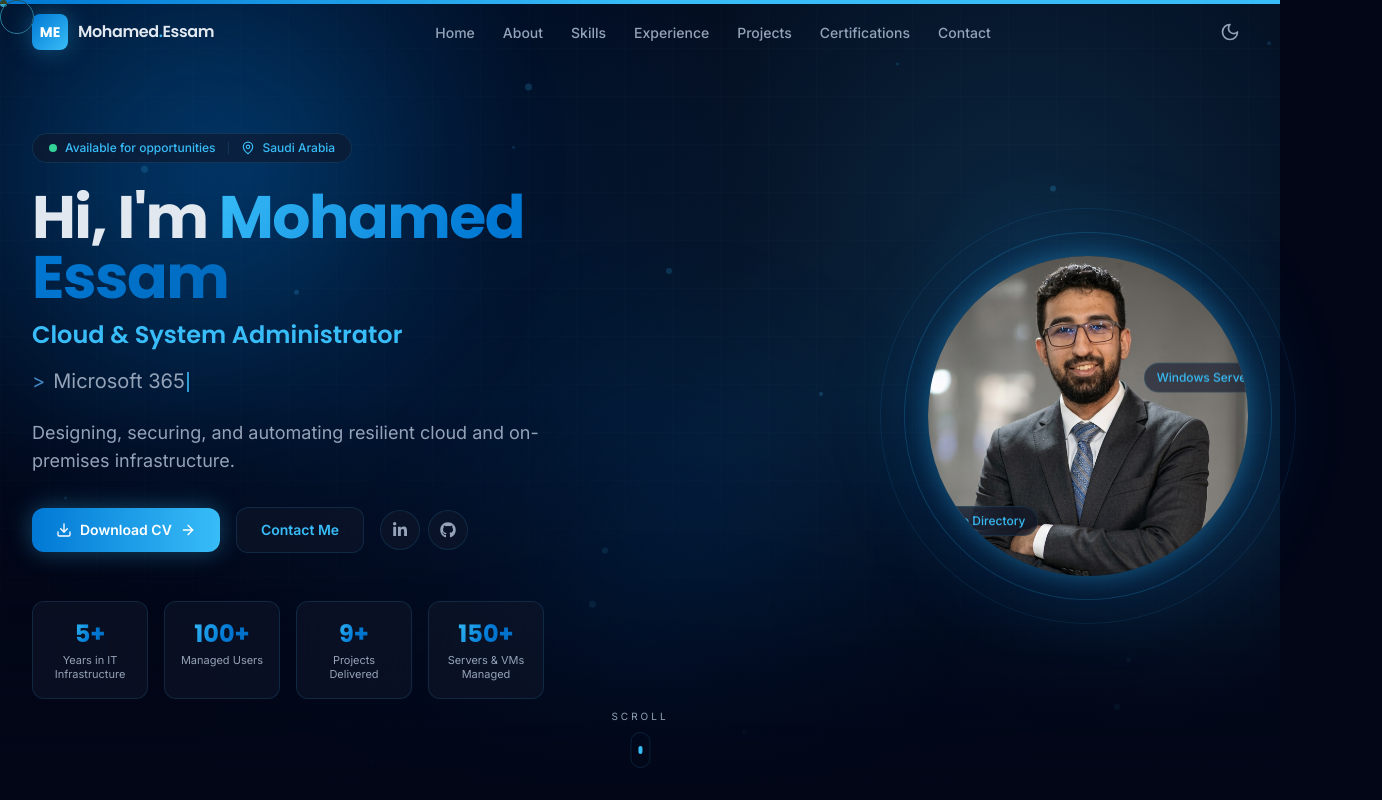
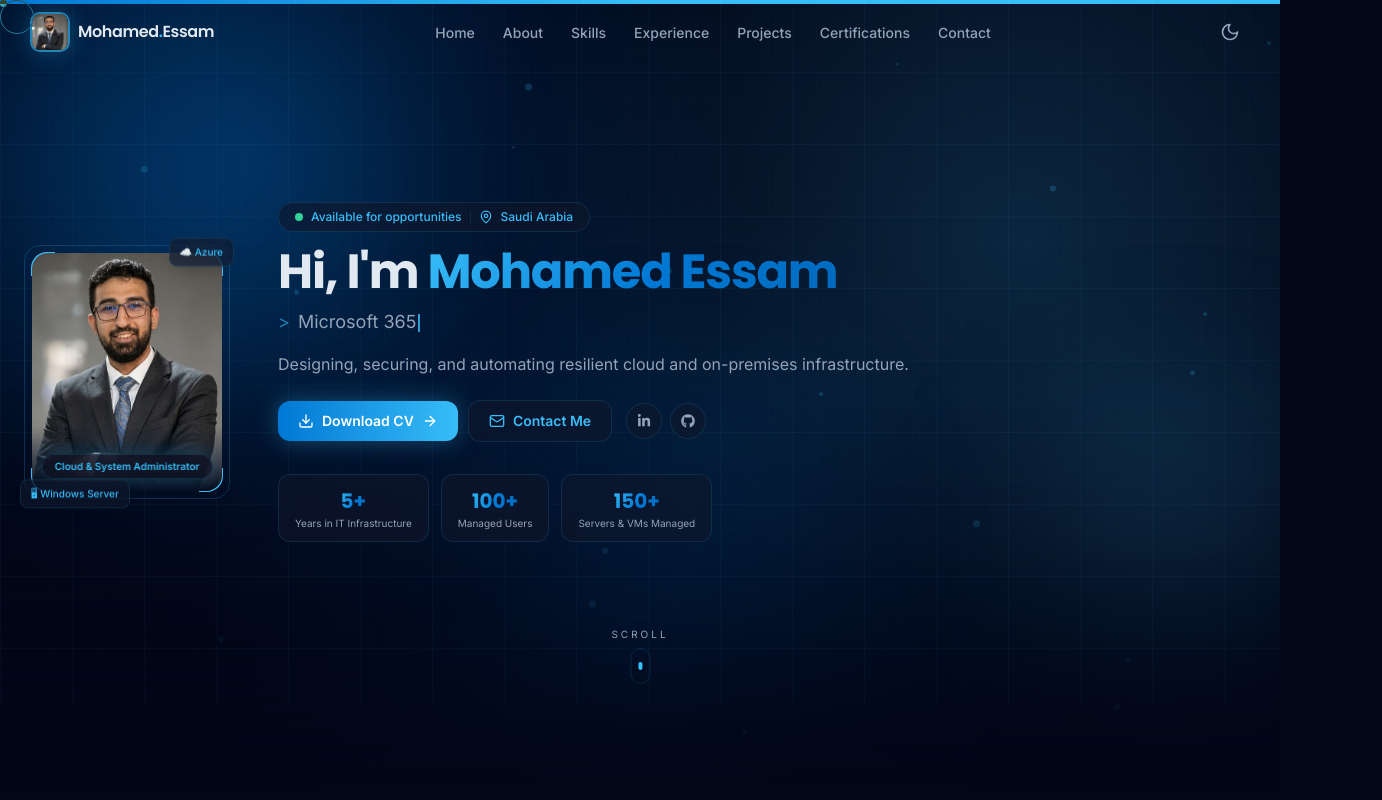
Before and after one commit to MohamedEssam-IT/Portfolio1, a React (Vite) app: page / in a window 1280 px wide. Shown: the top 800 px of the page, 1382 px wide, since content can reach past the window. Built offline with nearby package versions, Linux system fonts and the light colour scheme.

Commit message:
Update portfolio website

```diff
--- a/src/components/layout/Navbar.tsx
+++ b/src/components/layout/Navbar.tsx
@@ -33,8 +33,8 @@ export function Navbar({ theme }: Props) {
     >
       <nav className="mx-auto flex h-16 max-w-7xl items-center justify-between px-4 sm:px-6 lg:px-8">
         <a href="#home" className="group flex items-center gap-2.5" onClick={() => setOpen(false)}>
-          <span className="grid h-9 w-9 place-items-center rounded-lg bg-gradient-to-br from-azure-500 to-azure-400 font-display text-sm font-bold text-white shadow-glow">
-            ME
+          <span className="h-9 w-9 overflow-hidden rounded-lg ring-2 ring-azure-400/60 shadow-glow">
+            <img src="/Untitled-1.jpg" alt="Mohamed Essam" className="h-full w-full object-cover object-top" />
           </span>
           <span className="font-display text-base font-semibold tracking-tight">
             Mohamed<span className="text-azure-400">.</span>Essam
--- a/src/components/sections/Hero.tsx
+++ b/src/components/sections/Hero.tsx
@@ -1,16 +1,18 @@
 import { motion } from 'framer-motion';
-import { ArrowRight, Download, MapPin } from 'lucide-react';
+import { ArrowRight, Download, MapPin, Mail } from 'lucide-react';
 import { FaLinkedinIn, FaGithub } from 'react-icons/fa';
 import { TypingText } from '@/components/ui/TypingText';
 import { AnimatedCounter } from '@/components/ui/AnimatedCounter';
 import { profile } from '@/data/profile';
 
+const ease = [0.22, 1, 0.36, 1] as const;
+
 const fadeUp = {
-  hidden: { opacity: 0, y: 24 },
+  hidden: { opacity: 0, y: 30 },
   show: (i: number) => ({
     opacity: 1,
     y: 0,
-    transition: { duration: 0.6, delay: 0.15 * i, ease: [0.22, 1, 0.36, 1] as const },
+    transition: { duration: 0.65, delay: 0.12 * i, ease },
   }),
 };
 
@@ -18,189 +20,194 @@ export function Hero() {
   const handleDownload = () => window.open(profile.cvUrl, '_blank', 'noopener,noreferrer');
 
   return (
-    <section id="home" className="relative flex min-h-screen items-center pt-28 pb-20">
-      <div className="mx-auto grid w-full max-w-7xl items-center gap-12 px-4 sm:px-6 lg:grid-cols-2 lg:px-8">
-        {/* Left: text */}
-        <div className="order-2 lg:order-1">
+    <section id="home" className="relative flex min-h-[88vh] items-center overflow-hidden">
+      {/* Background grid */}
+      <div
+        className="pointer-events-none absolute inset-0"
+        style={{
+          backgroundImage:
+            'linear-gradient(rgba(56,189,248,0.04) 1px,transparent 1px),linear-gradient(90deg,rgba(56,189,248,0.04) 1px,transparent 1px)',
+          backgroundSize: '72px 72px',
+        }}
+      />
+      {/* Ambient glow */}
+      <div className="pointer-events-none absolute -top-40 -right-40 h-[700px] w-[700px] rounded-full bg-azure-500/8 blur-[120px]" />
+      <div className="pointer-events-none absolute bottom-0 -left-40 h-[500px] w-[500px] rounded-full bg-azure-400/6 blur-[100px]" />
+
+      <div className="relative mx-auto w-full max-w-7xl px-4 pt-24 pb-14 sm:px-6 lg:px-8">
+        <div className="flex flex-col items-center gap-10 lg:flex-row lg:items-center lg:gap-14">
+
+          {/* ── Photo column ── */}
+          <motion.div
+            className="order-1 w-full max-w-[150px] shrink-0 lg:order-1 lg:max-w-[170px] xl:max-w-[190px]"
+            initial={{ opacity: 0, x: -40 }}
+            animate={{ opacity: 1, x: 0 }}
+            transition={{ duration: 0.9, delay: 0.1, ease }}
+          >
+            <div className="relative">
+              {/* Offset border accent */}
+              <div className="absolute -inset-2 rounded-2xl border border-azure-400/20" />
+
+              {/* Corner accent marks */}
+              <span className="absolute -top-px -left-px h-6 w-6 rounded-tl-2xl border-t-2 border-l-2 border-azure-400" />
+              <span className="absolute -top-px -right-px h-6 w-6 rounded-tr-2xl border-t-2 border-r-2 border-azure-400" />
+              <span className="absolute -bottom-px -left-px h-6 w-6 rounded-bl-2xl border-b-2 border-l-2 border-azure-400" />
+              <span className="absolute -bottom-px -right-px h-6 w-6 rounded-br-2xl border-b-2 border-r-2 border-azure-400" />
+
+              {/* Photo */}
+              <div className="relative overflow-hidden rounded-2xl aspect-[4/5] w-full">
+                <img
+                  src="/Untitled-1.jpg"
+                  alt="Mohamed Essam"
+                  className="h-full w-full object-cover object-top"
+                />
+                {/* Bottom gradient fade */}
+                <div className="absolute inset-x-0 bottom-0 h-16 bg-gradient-to-t from-[var(--bg)] to-transparent" />
+
+                {/* Role badge pinned at bottom */}
+                <div className="absolute bottom-3 left-1/2 -translate-x-1/2 whitespace-nowrap glass rounded-full px-3 py-1 text-[10px] font-semibold text-azure-400 shadow-glow">
+                  {profile.role}
+                </div>
+              </div>
+
+              {/* Floating skill pill — top right */}
+              <motion.div
+                className="absolute -top-3 -right-3 glass rounded-lg px-2.5 py-1.5 text-[10px] font-medium text-azure-400 shadow-lg"
+                animate={{ y: [0, -6, 0] }}
+                transition={{ duration: 4, repeat: Infinity, ease: 'easeInOut' }}
+              >
+                ☁️ Azure
+              </motion.div>
+
+              {/* Floating skill pill — bottom left */}
+              <motion.div
+                className="absolute -bottom-3 -left-3 glass rounded-lg px-2.5 py-1.5 text-[10px] font-medium text-azure-400 shadow-lg"
+                animate={{ y: [0, 6, 0] }}
+                transition={{ duration: 5, repeat: Infinity, ease: 'easeInOut' }}
+              >
+                🖥 Windows Server
+              </motion.div>
+            </div>
+          </motion.div>
+
+          {/* ── Text column ── */}
+          <div className="order-2 flex-1 lg:order-2">
+            {/* Status badge */}
             <motion.div
               className="inline-flex items-center gap-2 rounded-full glass px-4 py-1.5 text-xs font-medium text-azure-400"
-            custom={0}
-            initial="hidden"
-            animate="show"
-            variants={fadeUp}
+              custom={0} initial="hidden" animate="show" variants={fadeUp}
             >
               <span className="relative flex h-2 w-2">
                 <span className="absolute inline-flex h-full w-full animate-ping rounded-full bg-emerald-400 opacity-75" />
                 <span className="relative inline-flex h-2 w-2 rounded-full bg-emerald-400" />
               </span>
               Available for opportunities
-            <span className="mx-1 h-3 w-px bg-[var(--border)]" />
-            <MapPin className="h-3.5 w-3.5" /> {profile.location}
+              <span className="h-3 w-px bg-[var(--border)]" />
+              <MapPin className="h-3.5 w-3.5" />
+              {profile.location}
             </motion.div>
 
+            {/* Heading */}
             <motion.h1
-            className="mt-6 font-display text-4xl font-bold leading-tight tracking-tight sm:text-5xl lg:text-6xl"
-            custom={1}
-            initial="hidden"
-            animate="show"
-            variants={fadeUp}
+              className="mt-4 font-display text-3xl font-bold leading-tight tracking-tight sm:text-4xl xl:text-5xl"
+              custom={1} initial="hidden" animate="show" variants={fadeUp}
             >
-            Hi, I&apos;m <span className="text-gradient">Mohamed Essam</span>
+              Hi, I&apos;m{' '}
+              <span className="text-gradient">Mohamed Essam</span>
             </motion.h1>
 
-          <motion.p
-            className="mt-3 font-display text-xl font-semibold text-azure-400 sm:text-2xl"
-            custom={2}
-            initial="hidden"
-            animate="show"
-            variants={fadeUp}
+            {/* Typing subtitle */}
+            <motion.div
+              className="mt-3 flex items-center gap-2 text-base text-muted sm:text-lg"
+              custom={2} initial="hidden" animate="show" variants={fadeUp}
             >
-            {profile.role}
-          </motion.p>
-
-          <motion.div
-            className="mt-4 flex items-center gap-2 font-body text-lg text-muted sm:text-xl"
-            custom={3}
-            initial="hidden"
-            animate="show"
-            variants={fadeUp}
-          >
-            <span className="text-azure-300/70">{'>'}</span>
+              <span className="text-azure-400/60">{'>'}</span>
               <TypingText words={profile.roles} />
             </motion.div>
 
+            {/* Tagline */}
             <motion.p
-            className="mt-6 max-w-xl text-base leading-relaxed text-muted sm:text-lg"
-            custom={4}
-            initial="hidden"
-            animate="show"
-            variants={fadeUp}
+              className="mt-4 max-w-2xl text-sm leading-relaxed text-muted sm:text-base"
+              custom={3} initial="hidden" animate="show" variants={fadeUp}
             >
               {profile.tagline}
             </motion.p>
 
+            {/* CTA row */}
             <motion.div
-            className="mt-8 flex flex-wrap items-center gap-4"
-            custom={5}
-            initial="hidden"
-            animate="show"
-            variants={fadeUp}
+              className="mt-6 flex flex-wrap items-center gap-2.5"
+              custom={4} initial="hidden" animate="show" variants={fadeUp}
             >
               <button
                 onClick={handleDownload}
-              className="group inline-flex items-center gap-2 rounded-xl bg-gradient-to-r from-azure-500 to-azure-400 px-6 py-3 text-sm font-semibold text-white shadow-glow transition-transform hover:-translate-y-0.5"
+                className="group inline-flex items-center gap-2 rounded-xl bg-gradient-to-r from-azure-500 to-azure-400 px-5 py-2.5 text-sm font-semibold text-white shadow-glow transition-all hover:-translate-y-0.5 hover:shadow-[0_0_24px_rgba(56,189,248,0.4)]"
               >
                 <Download className="h-4 w-4" />
                 Download CV
                 <ArrowRight className="h-4 w-4 transition-transform group-hover:translate-x-1" />
               </button>
+
               <a
                 href="#contact"
-              className="inline-flex items-center gap-2 rounded-xl glass px-6 py-3 text-sm font-semibold text-azure-400 transition-colors hover:text-azure-300"
+                className="inline-flex items-center gap-2 rounded-xl glass px-5 py-2.5 text-sm font-semibold text-azure-400 transition-all hover:-translate-y-0.5 hover:text-azure-300"
               >
+                <Mail className="h-4 w-4" />
                 Contact Me
               </a>
 
-            <div className="flex items-center gap-2">
-              <a href={profile.social.linkedin} target="_blank" rel="noreferrer" aria-label="LinkedIn" className="grid h-10 w-10 place-items-center rounded-full glass text-muted transition-colors hover:text-azure-400">
-                <FaLinkedinIn className="h-4 w-4" />
+              <div className="flex items-center gap-2 pl-1">
+                <a
+                  href={profile.social.linkedin}
+                  target="_blank" rel="noreferrer"
+                  aria-label="LinkedIn"
+                  className="grid h-9 w-9 place-items-center rounded-full glass text-muted transition-all hover:-translate-y-0.5 hover:text-azure-400"
+                >
+                  <FaLinkedinIn className="h-3.5 w-3.5" />
                 </a>
-              <a href={profile.social.github} target="_blank" rel="noreferrer" aria-label="GitHub" className="grid h-10 w-10 place-items-center rounded-full glass text-muted transition-colors hover:text-azure-400">
-                <FaGithub className="h-4 w-4" />
+                <a
+                  href={profile.social.github}
+                  target="_blank" rel="noreferrer"
+                  aria-label="GitHub"
+                  className="grid h-9 w-9 place-items-center rounded-full glass text-muted transition-all hover:-translate-y-0.5 hover:text-azure-400"
+                >
+                  <FaGithub className="h-3.5 w-3.5" />
                 </a>
               </div>
             </motion.div>
 
-          {/* Stats */}
+            {/* Stats row */}
             <motion.dl
-            className="mt-12 grid max-w-lg grid-cols-2 gap-4 sm:grid-cols-4"
-            custom={6}
-            initial="hidden"
-            animate="show"
-            variants={fadeUp}
+              className="mt-8 flex flex-wrap gap-3"
+              custom={5} initial="hidden" animate="show" variants={fadeUp}
             >
               {profile.stats.map((s) => (
-              <div key={s.label} className="glass rounded-xl px-3 py-4 text-center">
-                <dt className="sr-only">{s.label}</dt>
+                <div
+                  key={s.label}
+                  className="glass rounded-xl px-4 py-3 text-center min-w-[100px]"
+                >
                   <dd>
                     <AnimatedCounter
                       value={s.value}
                       suffix={s.suffix}
-                    className="font-display text-2xl font-bold text-gradient"
+                      className="font-display text-xl font-bold text-gradient"
                     />
-                  <p className="mt-1 text-[11px] leading-tight text-muted">{s.label}</p>
+                    <p className="mt-0.5 text-[10px] leading-tight text-muted">{s.label}</p>
                   </dd>
                 </div>
               ))}
             </motion.dl>
           </div>
-
-        {/* Right: avatar */}
-        <motion.div
-          className="order-1 flex justify-center lg:order-2 lg:justify-end"
-          initial={{ opacity: 0, scale: 0.9 }}
-          animate={{ opacity: 1, scale: 1 }}
-          transition={{ duration: 0.8, delay: 0.3, ease: [0.22, 1, 0.36, 1] }}
-        >
-          <div className="relative">
-            {/* rotating ring */}
-            <motion.div
-              className="absolute -inset-6 rounded-full border border-azure-400/20"
-              animate={{ rotate: 360 }}
-              transition={{ duration: 40, repeat: Infinity, ease: 'linear' }}
-            />
-            <motion.div
-              className="absolute -inset-12 rounded-full border border-azure-400/10"
-              animate={{ rotate: -360 }}
-              transition={{ duration: 60, repeat: Infinity, ease: 'linear' }}
-            />
-
-            {/* glow */}
-            <div className="absolute -inset-4 rounded-full bg-azure-500/20 blur-2xl" />
-
-            {/* avatar */}
-            <div className="relative h-56 w-56 overflow-hidden rounded-full shadow-glow sm:h-72 sm:w-72 lg:h-80 lg:w-80">
-              <img
-                src="/Untitled-1.jpg"
-                alt="Mohamed Essam"
-                className="h-full w-full object-cover object-top"
-              />
-
-              {/* floating chips */}
-              <motion.span
-                className="absolute -left-6 top-10 hidden rounded-full glass px-3 py-1.5 text-xs font-medium text-azure-400 sm:block"
-                animate={{ y: [0, -10, 0] }}
-                transition={{ duration: 4, repeat: Infinity, ease: 'easeInOut' }}
-              >
-                Azure
-              </motion.span>
-              <motion.span
-                className="absolute -right-4 top-24 hidden rounded-full glass px-3 py-1.5 text-xs font-medium text-azure-400 sm:block"
-                animate={{ y: [0, 12, 0] }}
-                transition={{ duration: 5, repeat: Infinity, ease: 'easeInOut' }}
-              >
-                Windows Server
-              </motion.span>
-              <motion.span
-                className="absolute -left-2 bottom-8 hidden rounded-full glass px-3 py-1.5 text-xs font-medium text-azure-400 sm:block"
-                animate={{ y: [0, -8, 0] }}
-                transition={{ duration: 4.5, repeat: Infinity, ease: 'easeInOut' }}
-              >
-                Active Directory
-              </motion.span>
         </div>
       </div>
-        </motion.div>
-      </div>
 
-      {/* scroll hint */}
+      {/* Scroll hint */}
       <motion.a
         href="#about"
         aria-label="Scroll to about"
-        className="absolute bottom-8 left-1/2 hidden -translate-x-1/2 flex-col items-center gap-2 text-muted md:flex"
+        className="absolute bottom-5 left-1/2 hidden -translate-x-1/2 flex-col items-center gap-1.5 text-muted md:flex"
         initial={{ opacity: 0 }}
         animate={{ opacity: 1 }}
-        transition={{ delay: 1.2 }}
+        transition={{ delay: 1.4 }}
       >
         <span className="text-[10px] uppercase tracking-[0.3em]">Scroll</span>
         <span className="flex h-9 w-5 justify-center rounded-full border border-[var(--border)] p-1">
--- a/src/data/profile.ts
+++ b/src/data/profile.ts
@@ -8,14 +8,13 @@ export const profile = {
   cvUrl: 'https://1drv.ms/b/c/4e7198a528d9cb8e/IQB4Zw8AJe0MRars5jv8zCqnARyw0nhuFbjhQXpw9jo_26k?e=UxrDAe',
   roles: ['Windows Server', 'Azure', 'Microsoft 365', 'Active Directory', 'Networking'],
   social: {
-    linkedin: 'https://www.linkedin.com/in/mohamed-essam',
+    linkedin: 'https://www.linkedin.com/in/mohammed-essaam/',
     github: 'https://github.com/mohamed-essam',
     email: 'mailto:muhaameed.essaam@gmail.com',
   },
   stats: [
     { label: 'Years in IT Infrastructure', value: 5, suffix: '+' },
     { label: 'Managed Users', value: 100, suffix: '+' },
-    { label: 'Projects Delivered', value: 9, suffix: '+' },
     { label: 'Servers & VMs Managed', value: 150, suffix: '+' },
   ],
 };
```
Also changed, not shown: src/components/sections/Certifications.tsx (+1 -16 lines). Lines whose indentation alone changed are shown as unchanged.
